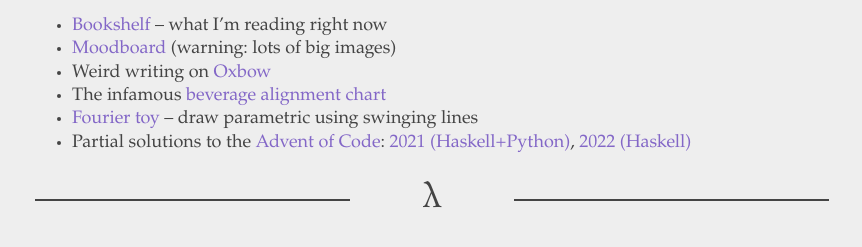
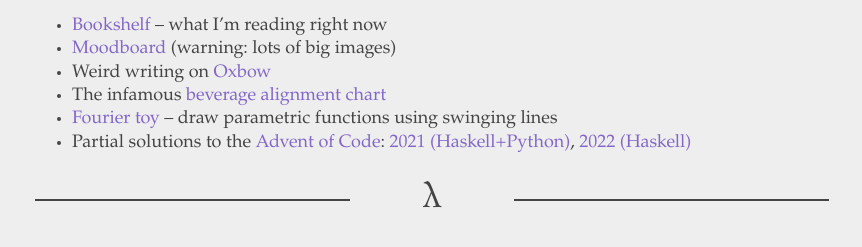
Before and after one commit to joek13/joek13.github.io, a Jekyll site: the page built from misc/index.md, in a window 1280 px wide. Shown: the part 574-821 px from the top of the page, without its empty margins (208-1070 px from the left). Built offline with Jekyll 4.4.1, drawn with Linux system fonts in a browser that asks for light colours.

Commit message:
Fix typo

```diff
--- a/misc/index.md
+++ b/misc/index.md
@@ -27,5 +27,5 @@ These notes reflect the classes as I took them and might be incomplete.
 - [Moodboard](/mood) (warning: lots of big images)
 - Weird writing on [Oxbow](https://0xb0.cc)
 - The infamous [beverage alignment chart](/bev.png)
-- [Fourier toy](https://www.kerrigan.dev/fourier-toy/) &ndash; draw parametric using swinging lines
+- [Fourier toy](https://www.kerrigan.dev/fourier-toy/) &ndash; draw parametric functions using swinging lines
 - Partial solutions to the [Advent of Code](https://adventofcode.com/): [2021 (Haskell+Python)](https://github.com/joek13/advent-of-code-2021/), [2022 (Haskell)](https://github.com/joek13/advent-of-code-2022/)
```
